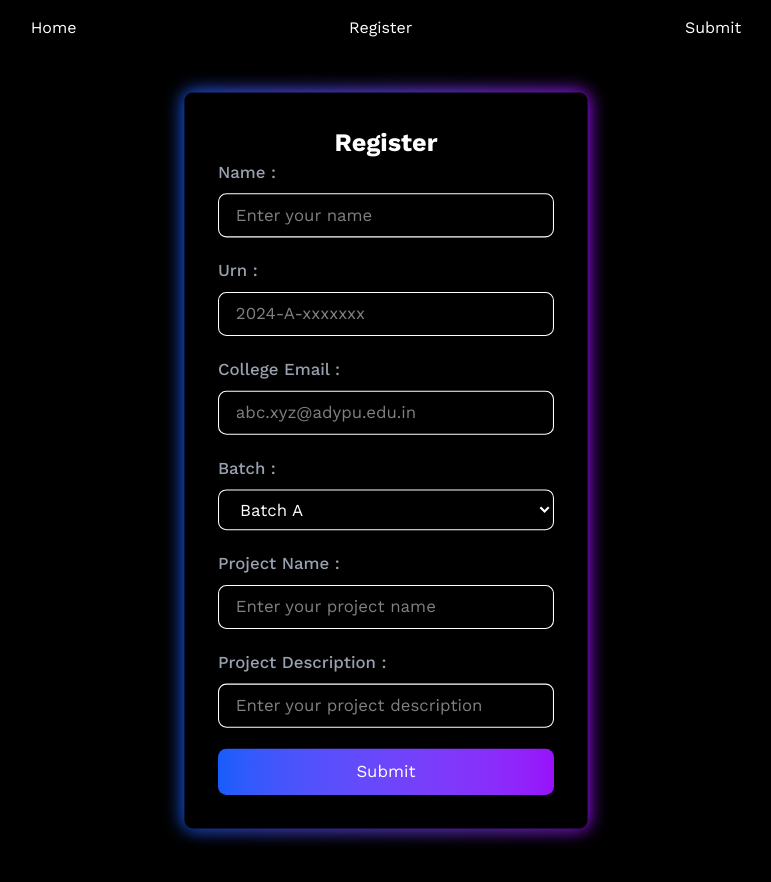
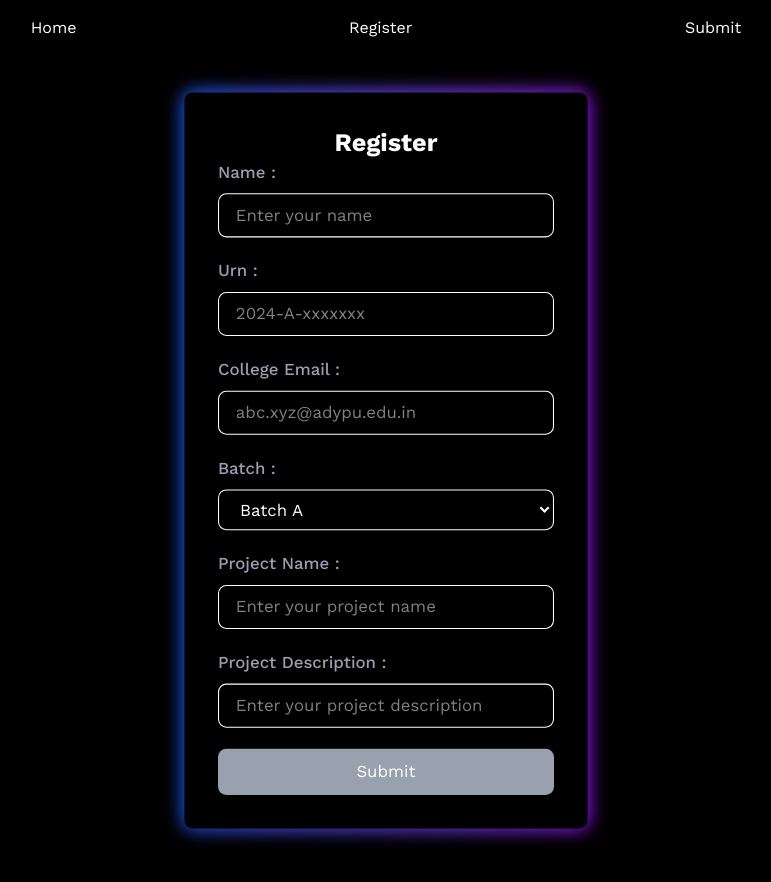
Before and after one commit to manthansubhash01/ProjectPort, a React (Vite) app in the folder Frontend/ideavault/: page /register in a window 1280 px wide. Shown: the top 882 px of the page, without its empty margins (254-1025 px from the left). Built offline with nearby package versions, Linux system fonts and the light colour scheme.

Commit message:
registration closed

```diff
--- a/Frontend/ideavault/src/components/Registration.jsx
+++ b/Frontend/ideavault/src/components/Registration.jsx
@@ -190,17 +190,19 @@ function Registration() {
             </div>
             <button
               type="submit"
-              className={`w-full bg-gradient-to-r from-blue-600 to-purple-600 text-white rounded-lg py-2.5 hover:scale-105 ${
+              className={`w-full bg-gray-400 text-white rounded-lg py-2.5 hover:scale-105 ${
                 loading ? "opacity-50 cursor-not-allowed" : "hover:scale-105"
               } `}
-              disabled={loading}
+              disabled={true}
             >
               {loading ? "Loading..." : "Submit"}
             </button>
           </form>
           {fieldErrors && <p className="text-red-500">{fieldErrors}</p>}
           {successMessage && <p className="text-green-500">{successMessage}</p>}
-          {duplicateSuggestions && <p className="text-yellow-500">{duplicateSuggestions}</p>}
+          {duplicateSuggestions && (
+            <p className="text-yellow-500">{duplicateSuggestions}</p>
+          )}
         </div>
       </motion.div>
     </div>
```
